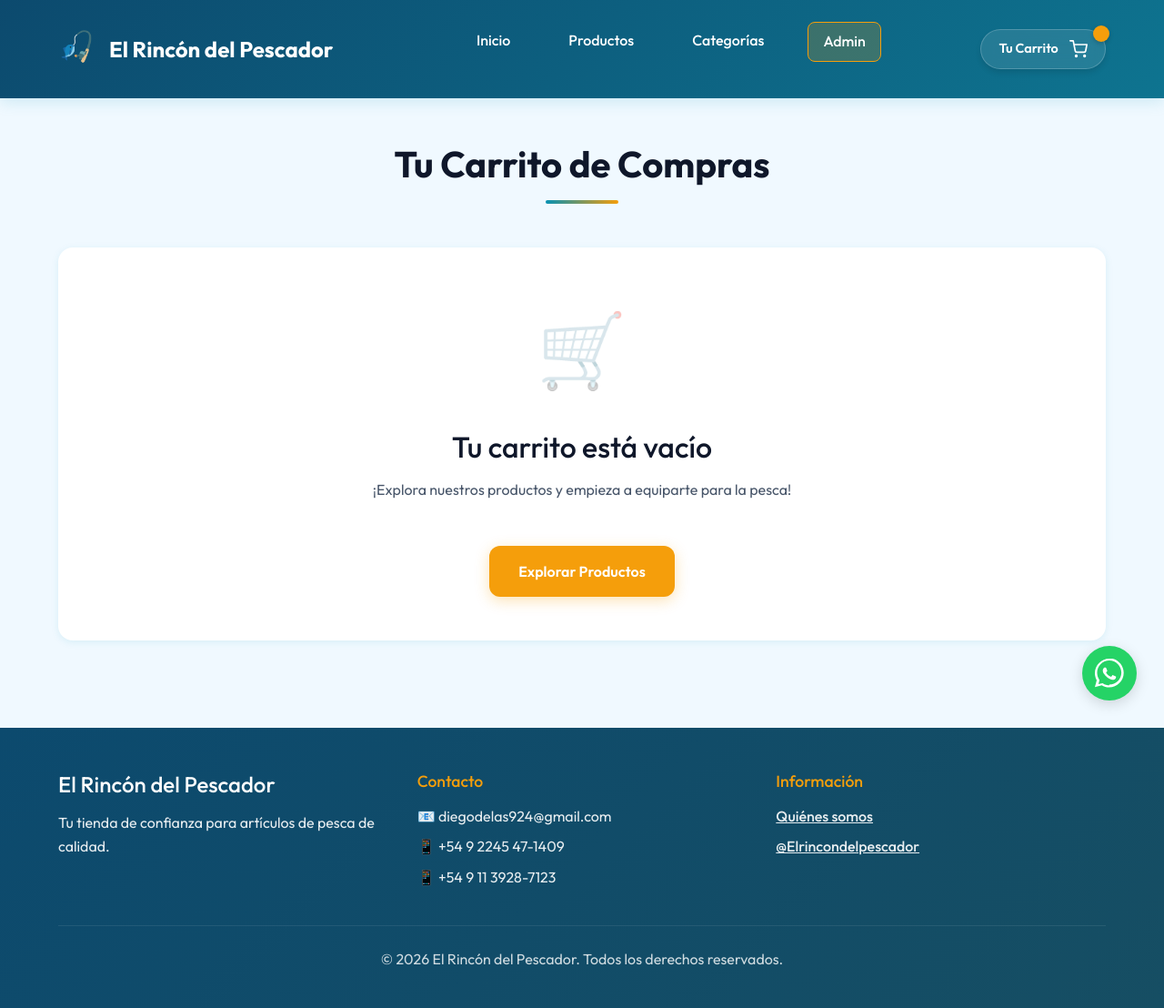
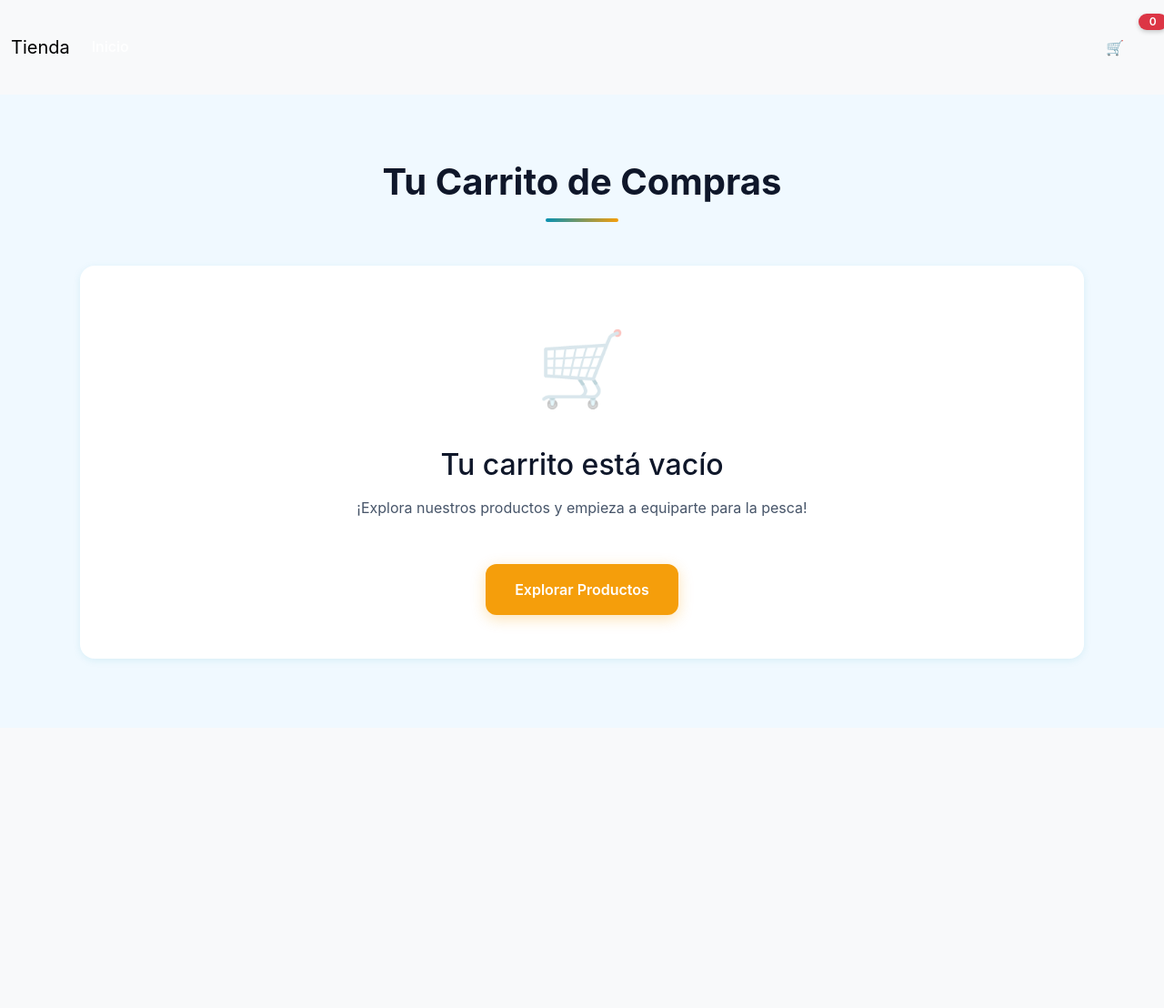
Before and after one commit to auditoretzio/rincon, a Django app: page /carrito/ in a window 1280 px wide. Shown: the whole page at 91% size. After the commit the page ends 730 px from the top, so only its background shows below. Run offline with Django 4.2, Linux system fonts and the light colour scheme.

Commit message:
Update base.html

```diff
--- a/tienda/templates/tienda/base.html
+++ b/tienda/templates/tienda/base.html
@@ -1,195 +1,123 @@
+{% load static %}
 <!DOCTYPE html>
 <html lang="es">
 
 <head>
     <meta charset="UTF-8">
     <meta name="viewport" content="width=device-width, initial-scale=1.0">
-    <meta name="description" content="El Rincón del Pescador - Tu tienda de artículos de pesca">
-    <title>{% block title %}El Rincón del Pescador{% endblock %}</title>
-    {% load static %}
 
-    <!-- PWA Meta Tags -->
-    <meta name="theme-color" content="#1e88e5">
-    <meta name="apple-mobile-web-app-capable" content="yes">
-    <meta name="apple-mobile-web-app-status-bar-style" content="black-translucent">
-    <meta name="apple-mobile-web-app-title" content="Rincón Pescador">
-    <link rel="manifest" href="{% static 'tienda/manifest.json' %}">
-    <link rel="apple-touch-icon" href="{% static 'tienda/icons/icon-192x192.png' %}">
+    <title>{% block title %}Tienda{% endblock %}</title>
 
-    <!-- Bootstrap CSS -->
-    <link href="https://cdn.jsdelivr.net/npm/bootstrap@5.3.3/dist/css/bootstrap.min.css" rel="stylesheet"
-        integrity="sha384-QWTKZyjpPEjISv5WaRU9OFeRpok6YctnYmDr5pNlyT2bRjXh0JMhjY6hW+ALEwIH" crossorigin="anonymous">
+    <!-- CSRF CORRECTO PARA JS -->
+    <meta name="csrf-token" content="{{ csrf_token }}">
 
-    <!-- Stylesheets -->
-    <link rel="stylesheet" href="{% static 'tienda/css/styles.css' %}">
-    <link rel="preconnect" href="https://fonts.googleapis.com">
-    <link rel="preconnect" href="https://fonts.gstatic.com" crossorigin>
-    <link href="https://fonts.googleapis.com/css2?family=Outfit:wght@300;400;500;600;700&display=swap" rel="stylesheet">
+    <!-- Bootstrap -->
+    <link href="https://cdn.jsdelivr.net/npm/bootstrap@5.3.3/dist/css/bootstrap.min.css" rel="stylesheet">
+
+    <link rel="stylesheet" href="{% static 'css/styles.css' %}">
 </head>
 
 <body>
 
-    <header class="header">
-        <nav class="navbar">
-            <div class="container d-flex align-items-center justify-content-between">
+<header>
+    <nav class="navbar navbar-expand-lg navbar-light bg-light">
+        <div class="container-fluid">
 
-                <!-- LOGO (IZQUIERDA) -->
-                <a href="{% url 'tienda:index' %}" class="logo">
-                    <span class="logo-icon">🎣</span>
-                    <span class="logo-text">El Rincón del Pescador</span>
-                </a>
+            <a class="navbar-brand" href="{% url 'tienda:index' %}">Tienda</a>
 
-                <!-- MENÚ (CENTRO) -->
-                <ul class="nav-menu">
-                    <li><a href="{% url 'tienda:index' %}" class="nav-link">Inicio</a></li>
-                    <li><a href="#productos" class="nav-link">Productos</a></li>
-                    <li><a href="#categorias" class="nav-link">Categorías</a></li>
-                    {% if user.is_staff %}
-                    <li><a href="{% url 'tienda:orden_dashboard' %}" class="nav-link">Gestionar Pedidos</a></li>
-                    <li>
-                        <form action="{% url 'logout' %}" method="post" style="display: inline;">
-                            {% csrf_token %}
-                            <button type="submit" class="nav-link btn-link"
-                                style="background: none; border: none; padding: 0;">Salir</button>
-                        </form>
+            <button class="navbar-toggler" type="button" data-bs-toggle="collapse"
+                    data-bs-target="#navbarNav">
+                <span class="navbar-toggler-icon"></span>
+            </button>
+
+            <div class="collapse navbar-collapse" id="navbarNav">
+                <ul class="navbar-nav me-auto">
+                    <li class="nav-item">
+                        <a class="nav-link" href="{% url 'tienda:index' %}">Inicio</a>
                     </li>
-                    {% endif %}
-                    <li><a href="/admin/" class="nav-link admin-link">Admin</a></li>
                 </ul>
 
-                <!-- ACCIONES (DERECHA) -->
-                <div class="nav-actions">
+                <!-- BOTÓN CARRITO -->
+                <button class="btn position-relative"
+                        type="button"
+                        data-bs-toggle="offcanvas"
+                        data-bs-target="#offcanvasCarrito">
 
-                    <!-- BOTÓN CARRITO -->
-                    <button class="cart-btn" type="button" data-bs-toggle="offcanvas" data-bs-target="#offcanvasCarrito"
-                        aria-controls="offcanvasCarrito" aria-label="Ver carrito">
-
-                        <svg xmlns="http://www.w3.org/2000/svg" class="cart-icon" viewBox="0 0 24 24" fill="none"
-                            stroke="currentColor" stroke-width="2" stroke-linecap="round" stroke-linejoin="round">
-                            <circle cx="9" cy="21" r="1"></circle>
-                            <circle cx="20" cy="21" r="1"></circle>
-                            <path d="M1 1h4l2.68 13.39a2 2 0 0 0 2 1.61h9.72a2 2 0 0 0 2-1.61L23 6H6"></path>
-                        </svg>
-
-                        <span class="cart-badge">
-                            {% if carrito and carrito|length > 0 %}{{ carrito|length }}{% endif %}
+                    🛒
+                    <span class="position-absolute top-0 start-100 translate-middle badge rounded-pill bg-danger cart-badge">
+                        {{ carrito|length|default:"0" }}
                     </span>
                 </button>
-
-                    <!-- MENÚ MOBILE -->
-                    <button class="mobile-menu-btn" aria-label="Menú">
-                        <span></span>
-                        <span></span>
-                        <span></span>
-                    </button>
             </div>
-
         </div>
     </nav>
 </header>
 
-    <!-- JS MENÚ MOBILE -->
-    <script>
-        document.addEventListener('DOMContentLoaded', () => {
-            const menuBtn = document.querySelector('.mobile-menu-btn');
-            const navMenu = document.querySelector('.nav-menu');
-
-            menuBtn.addEventListener('click', () => {
-                menuBtn.classList.toggle('active');
-                navMenu.classList.toggle('active');
-            });
-
-            document.querySelectorAll('.nav-link').forEach(link => {
-                link.addEventListener('click', () => {
-                    menuBtn.classList.remove('active');
-                    navMenu.classList.remove('active');
-                });
-            });
-        });
-    </script>
-
-    <main class="main-content">
-        {% block content %}
-        {% endblock %}
+<main class="container my-4">
+    {% block content %}{% endblock %}
 </main>
-
-    <footer class="footer">
-        <div class="container">
-            <div class="footer-content">
-                <div class="footer-section">
-                    <h3>El Rincón del Pescador</h3>
-                    <p>Tu tienda de confianza para artículos de pesca de calidad.</p>
-                </div>
-                <div class="footer-section">
-                    <h4>Contacto</h4>
-                    <p>📧 diegodelas924@gmail.com</p>
-                    <p>📱 +54 9 2245 47-1409</p>
-                    <p>📱 +54 9 11 3928-7123</p>
-                </div>
-                <div class="footer-section">
-                    <h4>Información</h4>
-                    <p><a href="{% url 'tienda:quienes_somos' %}" class="footer-link">Quiénes somos</a></p>
-                    <p>
-                        <a href="https://www.instagram.com/Elri.ncondelpescador/" class="footer-link">
-                            @Elrincondelpescador
-                        </a>
-                    </p>
-                </div>
-            </div>
-            <div class="footer-bottom">
-                <p>&copy; 2026 El Rincón del Pescador. Todos los derechos reservados.</p>
-            </div>
-        </div>
-    </footer>
 
 <!-- OFFCANVAS CARRITO -->
 <div class="offcanvas offcanvas-end" tabindex="-1" id="offcanvasCarrito">
     <div class="offcanvas-header">
-            <h5 class="offcanvas-title">Tu Carrito</h5>
+        <h5 class="offcanvas-title">Carrito</h5>
         <button type="button" class="btn-close" data-bs-dismiss="offcanvas"></button>
     </div>
+
     <div class="offcanvas-body">
-            {% if carrito and carrito|length > 0 %}
+
+        {% if carrito|length > 0 %}
             <ul class="list-group mb-3">
                 {% for item in carrito %}
                 <li class="list-group-item d-flex justify-content-between">
-                    <div>
-                        <h6 class="my-0">{{ item.producto.nombre }}</h6>
-                        <small>Cant: {{ item.cantidad }}</small>
-                    </div>
-                    <span>${{ item.total_precio }}</span>
+                    <span>{{ item.producto.nombre }} (x{{ item.cantidad }})</span>
+                    <strong>${{ item.total_precio }}</strong>
                 </li>
                 {% endfor %}
-                <li class="list-group-item d-flex justify-content-between">
-                    <strong>Total</strong>
-                    <strong>${{ carrito.get_total_price }}</strong>
-                </li>
             </ul>
-            <div class="d-grid gap-2">
-                <a href="{% url 'tienda:ver_carrito' %}" class="btn btn-outline-secondary">Ver Detalles</a>
-                <a href="{% url 'tienda:procesar_orden' %}" class="btn btn-success">Iniciar Pedido</a>
-            </div>
+
+            <p class="fw-bold">Total: ${{ carrito.get_total_price }}</p>
+
+            <a href="{% url 'tienda:ver_carrito' %}" class="btn btn-primary w-100">
+                Ver carrito
+            </a>
         {% else %}
-            <p class="text-center py-4">Tu carrito está vacío</p>
+            <p class="text-center">El carrito está vacío</p>
         {% endif %}
+
     </div>
 </div>
 
-    <!-- Bootstrap JS -->
+<!-- Bootstrap -->
 <script src="https://cdn.jsdelivr.net/npm/bootstrap@5.3.3/dist/js/bootstrap.bundle.min.js"></script>
 
-    <!-- WHATSAPP FLOATING BUTTON -->
-    <a href="https://wa.me/5492245471409" class="whatsapp-float" target="_blank" rel="noopener noreferrer"
-        aria-label="Contactar por WhatsApp">
-        <svg viewBox="0 0 32 32" class="whatsapp-icon">
-            <path
-                d="M16 0c-8.837 0-16 7.163-16 16 0 2.825 0.733 5.485 2.022 7.795l-2.022 7.387 7.561-1.983c2.355 1.503 5.143 2.383 8.139 2.383 8.837 0 16-7.163 16-16s-7.163-16-16-16zM16 29.333c-2.608 0-5.048-0.781-7.091-2.122l-0.509-0.334-4.515 1.183 1.202-4.39-0.366-0.582c-1.423-2.261-2.253-4.945-2.253-7.821 0-7.351 5.982-13.333 13.333-13.333s13.333 5.982 13.333 13.333c0 7.351-5.982 13.333-13.333 13.333zM22.518 19.333c-0.358-0.179-2.116-1.044-2.446-1.164-0.329-0.12-0.57-0.179-0.809 0.179-0.239 0.358-0.927 1.164-1.136 1.403-0.209 0.239-0.418 0.269-0.776 0.090-0.358-0.179-1.512-0.557-2.881-1.779-1.065-0.95-1.783-2.122-1.993-2.481-0.209-0.358-0.022-0.552 0.157-0.731 0.161-0.161 0.358-0.418 0.537-0.627 0.179-0.209 0.239-0.358 0.358-0.597 0.12-0.239 0.060-0.448-0.030-0.627-0.090-0.179-0.809-1.947-1.107-2.665-0.291-0.699-0.585-0.605-0.809-0.616-0.209-0.010-0.448-0.012-0.687-0.012-0.239 0-0.627 0.090-0.955 0.448-0.329 0.358-1.254 1.224-1.254 2.986s1.284 3.463 1.463 3.702c0.179 0.239 2.527 3.858 6.121 5.409 0.855 0.369 1.523 0.59 2.043 0.755 0.858 0.272 1.64 0.234 2.257 0.142 0.688-0.103 2.116-0.865 2.416-1.701 0.299-0.836 0.299-1.552 0.209-1.701-0.089-0.149-0.328-0.239-0.687-0.418z"
-                fill="currentColor"></path>
-        </svg>
-    </a>
+<!-- JS ORIGINAL CORREGIDO -->
+<script>
+document.addEventListener('DOMContentLoaded', function () {
 
-    <div style="display:none;">{% csrf_token %}</div>
+    const csrftoken = document.querySelector('meta[name="csrf-token"]').content;
+
+    document.querySelectorAll('.add-to-cart').forEach(button => {
+        button.addEventListener('click', function () {
+
+            fetch(this.dataset.url, {
+                method: 'POST',
+                headers: {
+                    'X-CSRFToken': csrftoken,
+                    'X-Requested-With': 'XMLHttpRequest'
+                }
+            })
+            .then(res => res.json())
+            .then(data => {
+                if (data.total_items !== undefined) {
+                    document.querySelector('.cart-badge').textContent = data.total_items;
+                }
+            });
+        });
+    });
+
+});
+</script>
 
 </body>
-
 </html>
```
Lines whose indentation alone changed are shown as unchanged.
